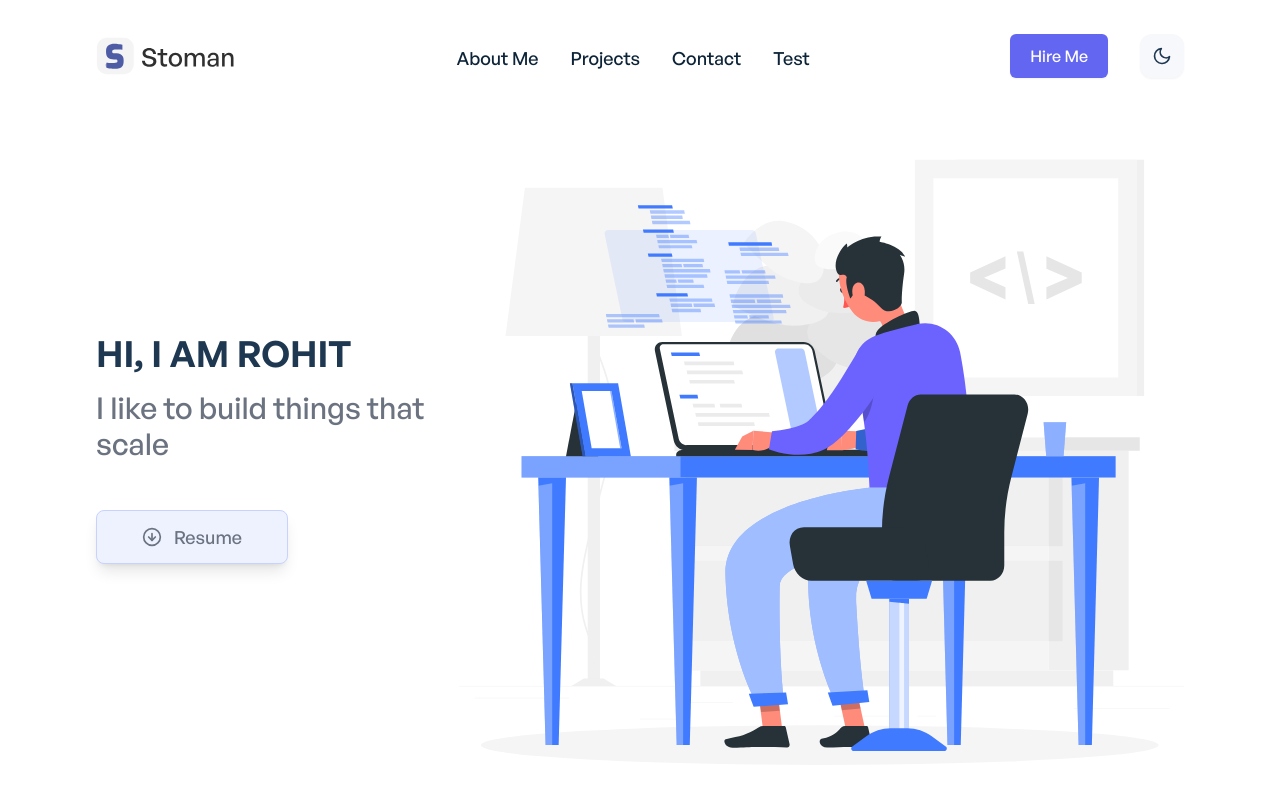
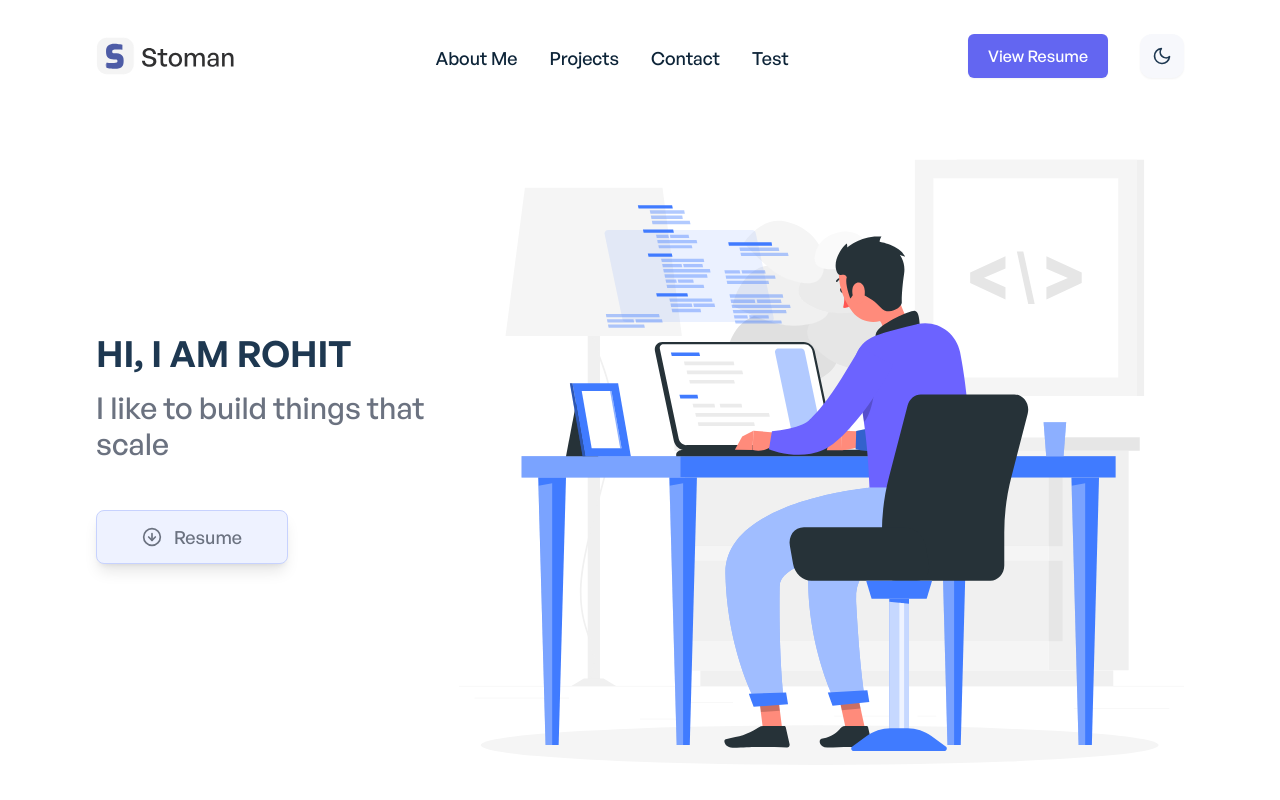
Before and after one commit to enigmavadali/main-portfolio, a React (Create React App) app: page / in a window 1280 px wide. Shown: the top 800 px of the page. Built offline with nearby package versions, Linux system fonts and the light colour scheme.

Commit message:
Change Hire modal to view resume

```diff
--- a/src/components/shared/AppHeader.jsx
+++ b/src/components/shared/AppHeader.jsx
@@ -10,7 +10,7 @@
 
 const AppHeader = () => {
 	const [showMenu, setShowMenu] = useState(false);
-	const [showModal, setShowModal] = useState(false);
+	// const [showModal, setShowModal] = useState(false);
 	const [activeTheme, setTheme] = useThemeSwitcher();
 
 	function toggleMenu() {
@@ -21,19 +21,19 @@
 		}
 	}
 
-	function showHireMeModal() {
-		if (!showModal) {
-			document
-				.getElementsByTagName('html')[0]
-				.classList.add('overflow-y-hidden');
-			setShowModal(true);
-		} else {
-			document
-				.getElementsByTagName('html')[0]
-				.classList.remove('overflow-y-hidden');
-			setShowModal(false);
-		}
-	}
+	// function showHireMeModal() {
+	// 	if (!showModal) {
+	// 		document
+	// 			.getElementsByTagName('html')[0]
+	// 			.classList.add('overflow-y-hidden');
+	// 		setShowModal(true);
+	// 	} else {
+	// 		document
+	// 			.getElementsByTagName('html')[0]
+	// 			.classList.remove('overflow-y-hidden');
+	// 		setShowModal(false);
+	// 	}
+	// }
 
 	const smoothScroll = (event) => {
 		event.preventDefault();
@@ -138,13 +138,15 @@
 						Contact
 					</Link>
 					<div className="border-t-2 pt-3 sm:pt-0 sm:border-t-0 border-primary-light dark:border-secondary-dark">
-						<span
-							onClick={showHireMeModal}
+						<a
+							href="https://drive.google.com/file/d/1yrlnzkfV85osiKmMoGG3e7Tvz2CLF4CQ/view?usp=sharing"
+							target="_blank"
+							rel="noopener noreferrer"
 							className="font-general-medium sm:hidden block text-left text-md bg-indigo-500 hover:bg-indigo-600 text-white shadow-sm rounded-sm px-4 py-2 mt-2 duration-300 w-24"
-							aria-label="Hire Me Button"
+							aria-label="View Resume Button"
 						>
-							<Button title="Hire Me" />
-						</span>
+							<Button title="View Resume" />
+						</a>
 					</div>
 				</div>
 
@@ -192,13 +194,15 @@
 				{/* Header right section buttons */}
 				<div className="hidden sm:flex justify-between items-center flex-col md:flex-row">
 					<div className="hidden md:flex">
-						<span
-							onClick={showHireMeModal}
+						<a
+							href="https://drive.google.com/file/d/1yrlnzkfV85osiKmMoGG3e7Tvz2CLF4CQ/view?usp=sharing"
+							target="_blank"
+							rel="noopener noreferrer"
 							className="text-md font-general-medium bg-indigo-500 hover:bg-indigo-600 text-white shadow-sm rounded-md px-5 py-2.5 duration-300"
-							aria-label="Hire Me Button"
+							aria-label="View Resume Button"
 						>
-							<Button title="Hire Me" />
-						</span>
+							<Button title="View Resume" />
+						</a>
 					</div>
 
 					{/* Theme switcher large screen */}
@@ -216,7 +220,7 @@
 				</div>
 			</div>
 			{/* Hire me modal */}
-			<div>
+			{/* <div>
 				{showModal ? (
 					<HireMeModal
 						onClose={showHireMeModal}
@@ -224,7 +228,7 @@
 					/>
 				) : null}
 				{showModal ? showHireMeModal : null}
-			</div>
+			</div> */}
 		</motion.nav>
 	);
 };
```
